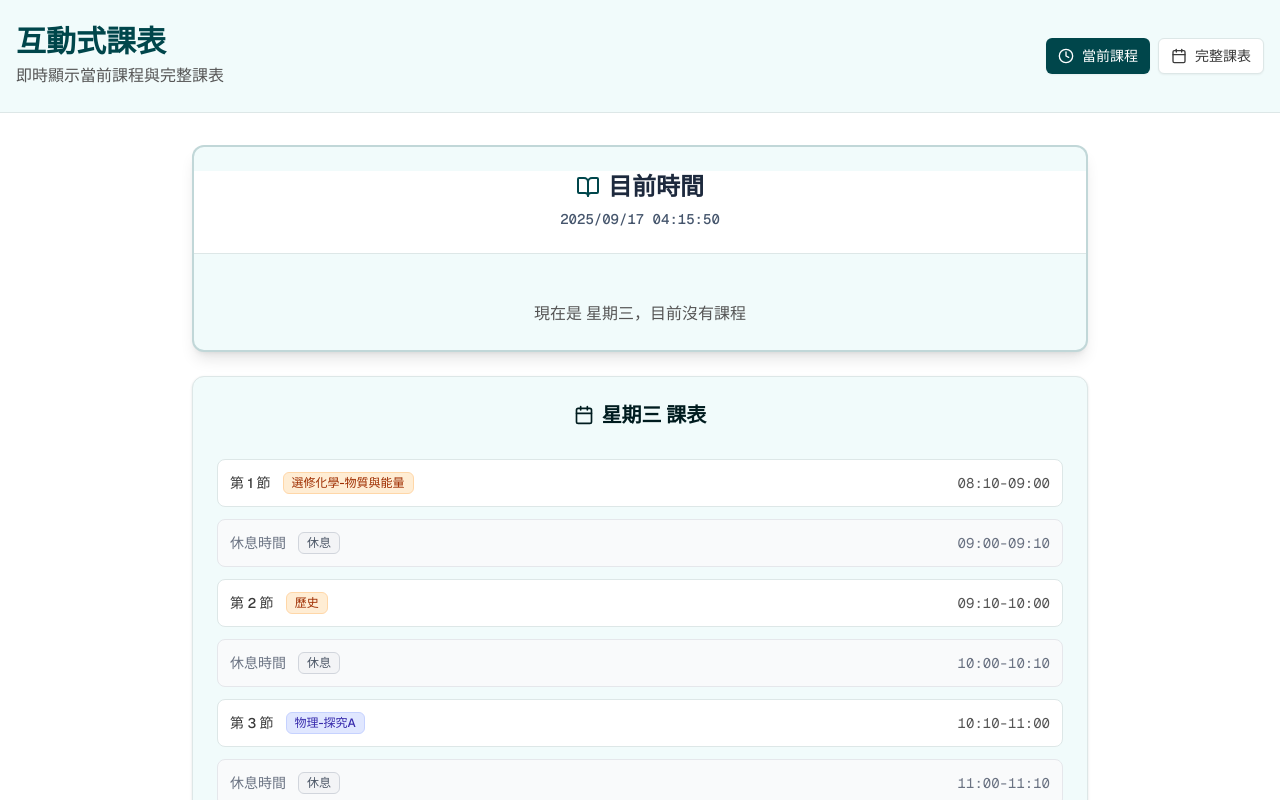
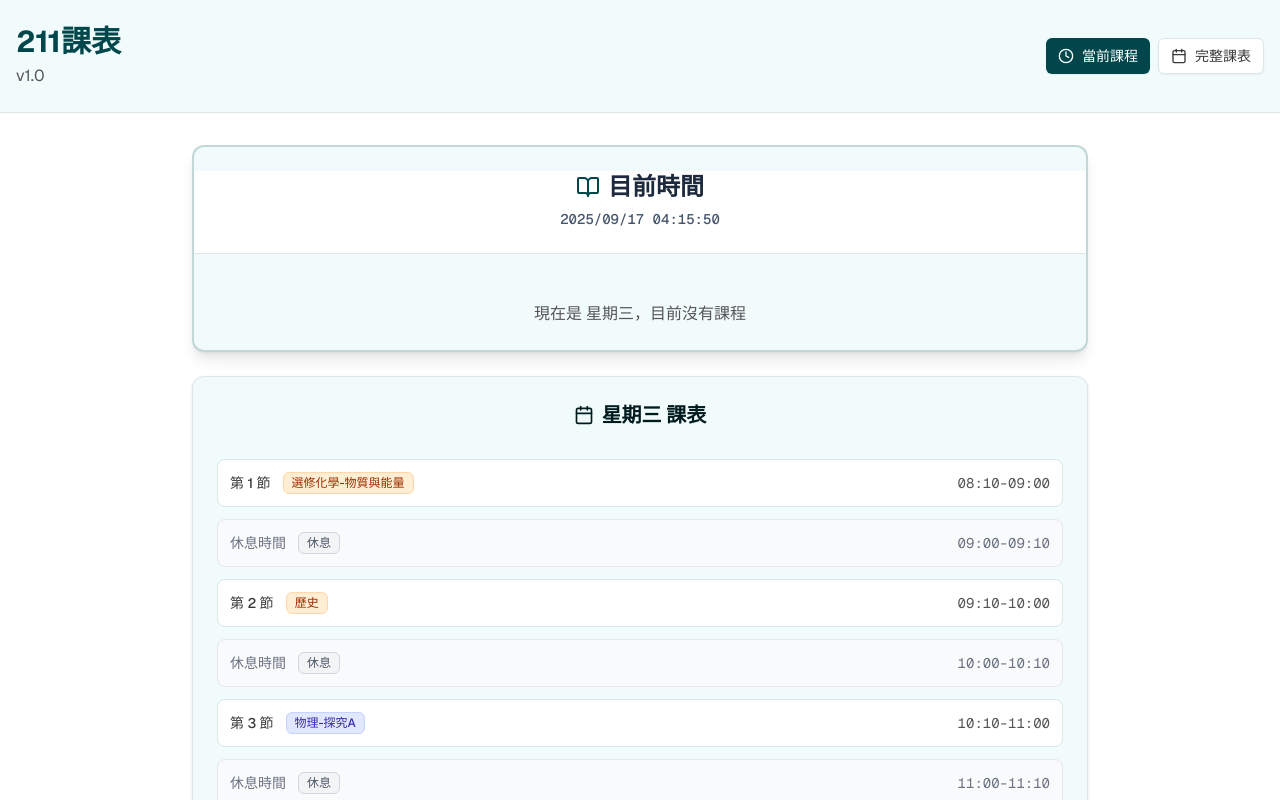
Before and after one commit to alvin000009238/v0-interactive-timetable-website, a Next.js app: page / in a window 1280 px wide. Shown: the top 800 px of the page. Built offline with nearby package versions, Linux system fonts and the light colour scheme.

Commit message:
Update schedule-header.tsx

```diff
--- a/components/schedule-header.tsx
+++ b/components/schedule-header.tsx
@@ -14,8 +14,8 @@ export function ScheduleHeader({ view, onViewChange }: ScheduleHeaderProps) {
       <div className="container mx-auto px-4 py-6">
         <div className="flex flex-col sm:flex-row items-center justify-between gap-4">
           <div className="text-center sm:text-left">
-            <h1 className="text-3xl font-bold text-primary">互動式課表</h1>
-            <p className="text-muted-foreground mt-1">即時顯示當前課程與完整課表</p>
+            <h1 className="text-3xl font-bold text-primary">211課表</h1>
+            <p className="text-muted-foreground mt-1">v1.0</p>
           </div>
 
           <div className="flex gap-2">
```
